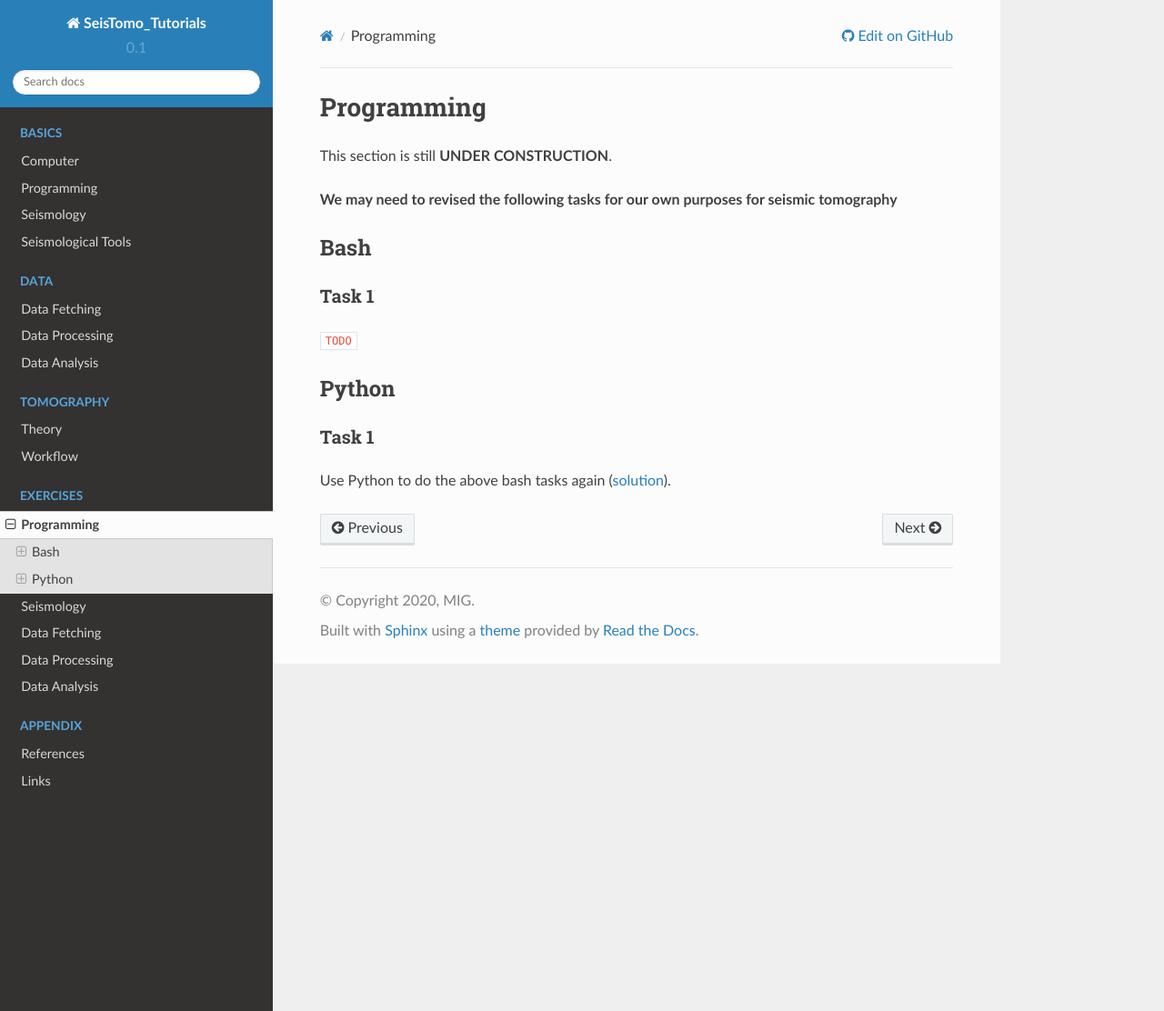
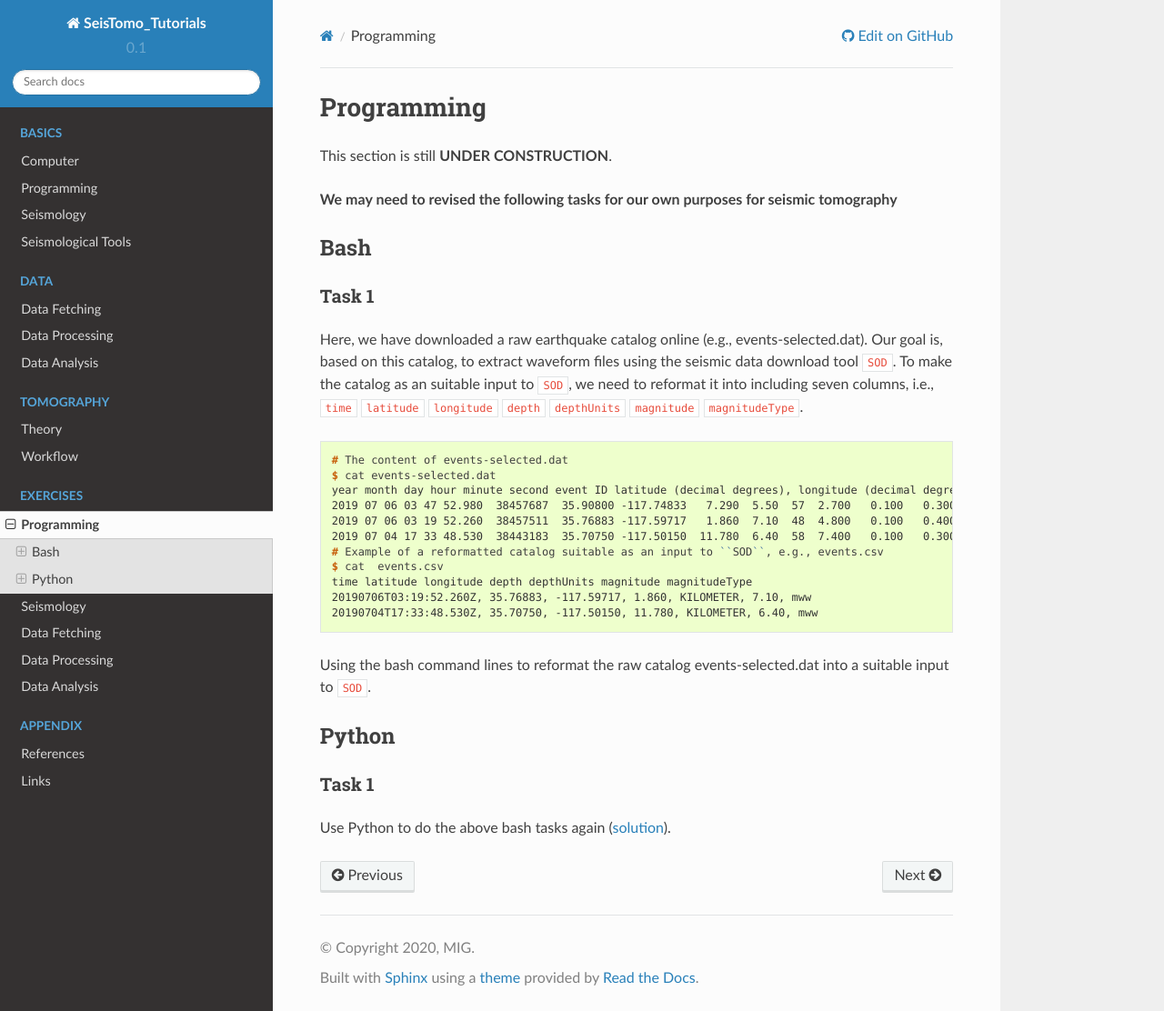
Before and after one commit to MIGG-NTU/SeisTomo_Tutorials, a Sphinx documentation site: the page built from source/exercises/programming/index.rst, in a window 1280 px wide and 1112 px high. Shown: the whole window at 91% size. Built offline with Sphinx 7.4.7 and the Read the Docs theme 2.0.0, drawn with Linux system fonts in a browser that asks for light colours.

Commit message:
revise commandline (#57)
Co-authored-by: Tianjue <litianjue@Lis-MacBook.local>

```diff
--- a/source/exercises/programming/index.rst
+++ b/source/exercises/programming/index.rst
@@ -12,8 +12,23 @@ Bash
 Task 1
 ++++++
 
-``TODO``
+Here, we have downloaded a raw earthquake catalog online (e.g., events-selected.dat). Our goal is, based on this catalog, to extract waveform files using the seismic data download tool ``SOD``. To make the catalog as an suitable input to ``SOD``, we need to reformat it into including seven columns, i.e., ``time`` ``latitude`` ``longitude`` ``depth`` ``depthUnits`` ``magnitude`` ``magnitudeType``.
 
+.. code-block:: console
+
+  # The content of events-selected.dat
+  $ cat events-selected.dat
+  year month day hour minute second event ID latitude (decimal degrees), longitude (decimal degrees), depth (km) event magnitude
+  2019 07 06 03 47 52.980  38457687  35.90800 -117.74833   7.290  5.50  57  2.700   0.100   0.300   0.090  le   3d
+  2019 07 06 03 19 52.260  38457511  35.76883 -117.59717   1.860  7.10  48  4.800   0.100   0.400   0.090  le   3d
+  2019 07 04 17 33 48.530  38443183  35.70750 -117.50150  11.780  6.40  58  7.400   0.100   0.300   0.080  le   3d
+  # Example of a reformatted catalog suitable as an input to ``SOD``, e.g., events.csv
+  $ cat  events.csv
+  time latitude longitude depth depthUnits magnitude magnitudeType
+  20190706T03:19:52.260Z, 35.76883, -117.59717, 1.860, KILOMETER, 7.10, mww
+  20190704T17:33:48.530Z, 35.70750, -117.50150, 11.780, KILOMETER, 6.40, mww
+
+Using the bash command lines to reformat the raw catalog events-selected.dat into a suitable input to ``SOD``.
 
 Python
 ------
--- a/source/index.rst
+++ b/source/index.rst
@@ -17,7 +17,7 @@ Basics
 **Lectures:**
 
 - **Linux & File Management**: Jiayuan YAO
-- **Command Lines**: Tianjue LI | lecture resources (TODO)
+- **Command Lines**: Tianjue LI | `lecture resources <https://github.com/MIGG-NTU/SeisTomo_Tutorials/raw/main/source/download/Exercise_Bash_Commandline.tar>`__
 - **Programming**: Shijie HAO | `lecture resources <https://github.com/MIGG-NTU/SeisTomo_Tutorials/raw/main/source/download/programming.tar>`__
 - **Seismology**: Jiayuan YAO
 - **Seismological Tools**: Jiayuan YAO
```
Also changed, not shown: 2 other files.
